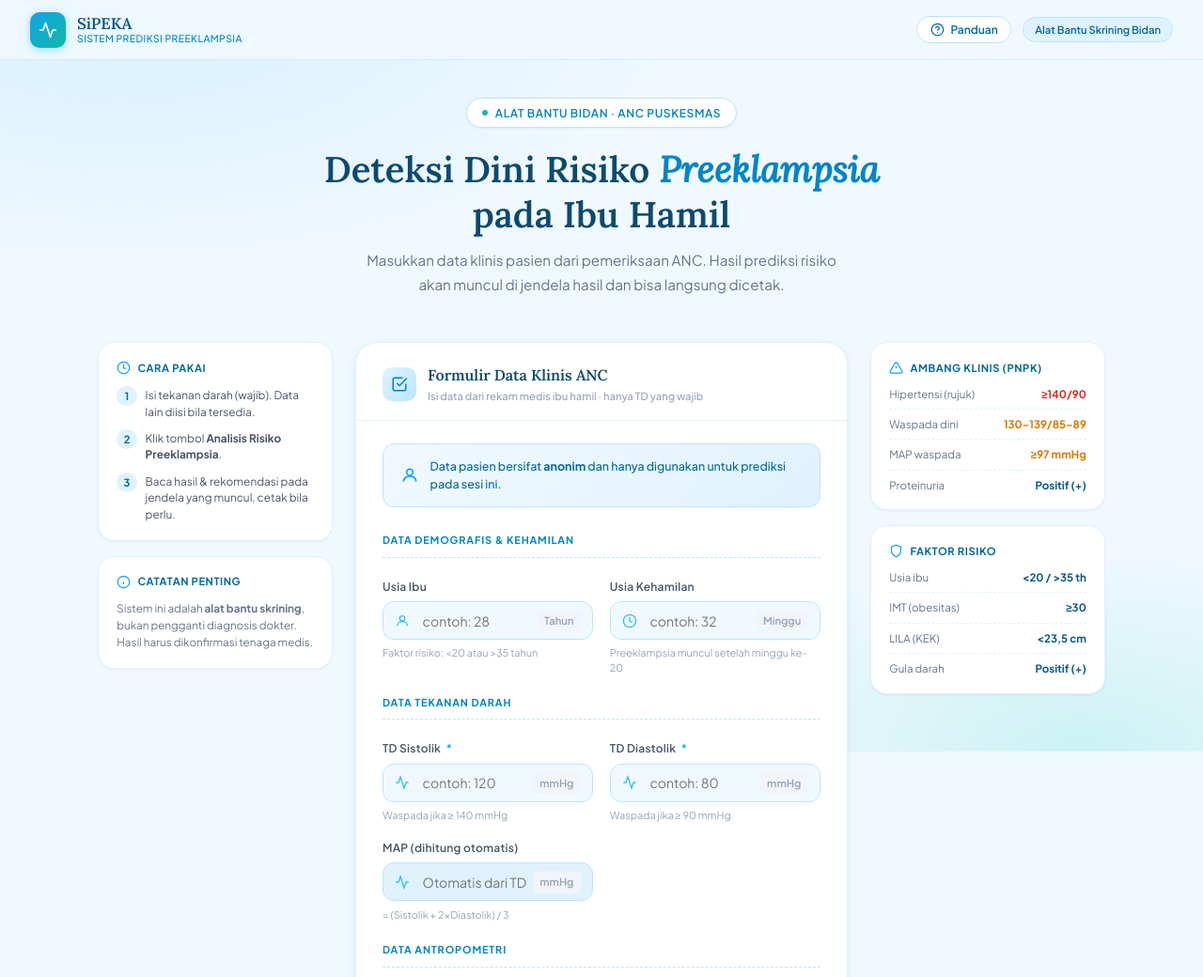
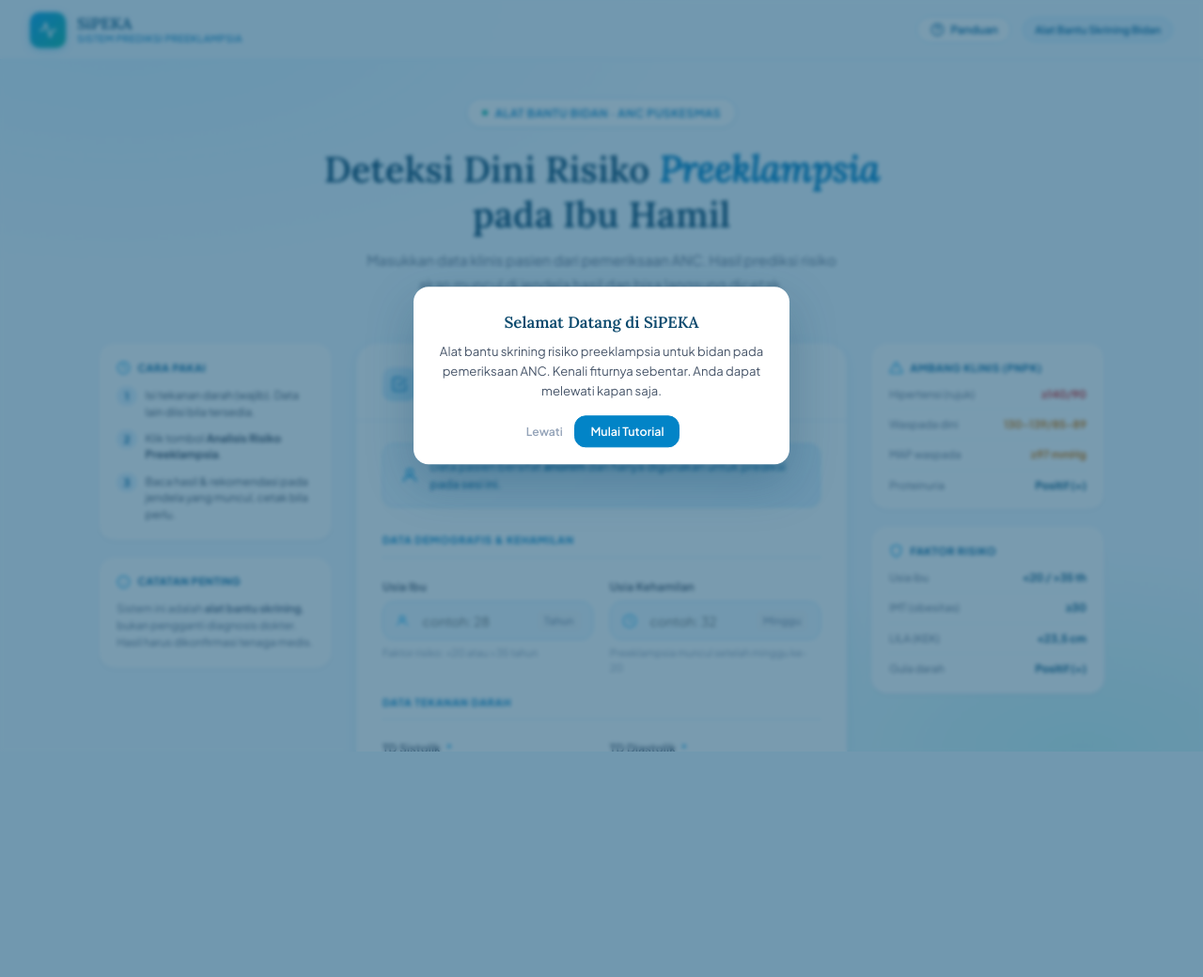
Before and after one commit to Andikaputh/sipeka, a Flask app: page / in a window 1280 px wide. Shown: the top 1040 px of the page at 94% size. After the commit the page ends 800 px from the top, so only its background shows below. Run offline with Flask 3, Linux system fonts and the light colour scheme.

Commit message:
Tambah tur onboarding untuk bidan baru

```diff
--- a/static/css/style.css
+++ b/static/css/style.css
@@ -403,3 +403,30 @@ body::before{content:'';position:fixed;inset:0;
   .hero h1{font-size:1.32rem}
   .card-body{padding:1.1rem .95rem}
 }
+
+
+/* ═══ TUR ONBOARDING ═══ */
+.tour{position:fixed;inset:0;z-index:2000;display:none;pointer-events:none}
+.tour.open{display:block}
+.tour.welcome{background:rgba(12,74,110,.55);-webkit-backdrop-filter:blur(2px);backdrop-filter:blur(2px);pointer-events:auto}
+.tour-spot{position:fixed;border-radius:12px;border:2px solid var(--sky-300);
+  box-shadow:0 0 0 9999px rgba(12,74,110,.55);transition:all .3s cubic-bezier(.4,0,.2,1);pointer-events:none}
+.tour.welcome .tour-spot{display:none}
+.tour-pop{position:fixed;max-width:320px;width:calc(100% - 24px);background:white;border-radius:16px;
+  box-shadow:0 20px 50px rgba(12,74,110,.3);padding:1.15rem 1.25rem;pointer-events:auto;animation:tourPop .25s ease}
+.tour.welcome .tour-pop{left:50%!important;top:50%!important;transform:translate(-50%,-50%);max-width:400px;text-align:center;animation:none}
+@keyframes tourPop{from{opacity:0;transform:translateY(8px)}to{opacity:1;transform:translateY(0)}}
+.tour-count{font-size:.66rem;font-weight:700;letter-spacing:.06em;text-transform:uppercase;color:var(--sky-600);margin-bottom:.4rem}
+.tour-title{font-family:var(--font-d);font-size:1.05rem;font-weight:600;color:var(--sky-900);margin-bottom:.4rem}
+.tour-text{font-size:.82rem;color:var(--slate-600);line-height:1.6;margin-bottom:1rem}
+.tour-actions{display:flex;align-items:center;justify-content:space-between;gap:.6rem}
+.tour.welcome .tour-actions{justify-content:center}
+.tour-nav{display:flex;gap:.5rem}
+.tour-skip{background:none;border:none;font-family:var(--font-b);font-size:.76rem;font-weight:600;color:var(--slate-400);cursor:pointer;padding:.4rem .2rem}
+.tour-skip:hover{color:var(--slate-600)}
+.tour-btn{font-family:var(--font-b);font-size:.78rem;font-weight:600;border-radius:var(--r-md);cursor:pointer;padding:.5rem 1rem;border:1.5px solid;transition:all var(--t)}
+.tour-btn.ghost{background:white;color:var(--sky-700);border-color:var(--sky-200)}
+.tour-btn.ghost:hover{background:var(--sky-50)}
+.tour-btn.filled{background:var(--sky-600);color:white;border-color:var(--sky-600)}
+.tour-btn.filled:hover{background:var(--sky-700)}
+@media print{.tour{display:none!important}}
--- a/static/js/main.js
+++ b/static/js/main.js
@@ -214,6 +214,62 @@ function showToast(msg, type = 'error') {
   setTimeout(() => toast.classList.remove('show'), 3500);
 }
 
+/* ---- Tur onboarding ---- */
+const tourSteps = [
+  { el: null, title: 'Selamat Datang di SiPEKA', text: 'Alat bantu skrining risiko preeklampsia untuk bidan pada pemeriksaan ANC. Kenali fiturnya sebentar. Anda dapat melewati kapan saja.' },
+  { el: '#form-card', title: 'Formulir Data Klinis', text: 'Masukkan data pemeriksaan pasien di sini. Hanya tekanan darah yang wajib diisi, data lain melengkapi bila tersedia.' },
+  { el: '#TD_Sistolik', title: 'Tekanan Darah (Wajib)', text: 'Isi TD Sistolik dan Diastolik. Nilai MAP akan terhitung otomatis dari kedua nilai ini.' },
+  { el: '#btn-example', title: 'Isi Contoh Data', text: 'Klik untuk mengisi data contoh secara otomatis. Berguna untuk mencoba sistem dengan cepat.' },
+  { el: '#predict-btn', title: 'Analisis Risiko', text: 'Klik untuk menjalankan model dan menampilkan hasil prediksi beserta rekomendasi tindak lanjut.' },
+  { el: '#btn-panduan', title: 'Panduan & Tutorial', text: 'Buka panduan penggunaan atau putar ulang tutorial ini kapan saja melalui tombol ini.' },
+];
+let tourIdx = 0;
+
+function placeTour(elx) {
+  const r = elx.getBoundingClientRect(), pad = 8;
+  const spot = $('tour-spot'), pop = $('tour-pop');
+  spot.style.left = (r.left - pad) + 'px';
+  spot.style.top = (r.top - pad) + 'px';
+  spot.style.width = (r.width + pad * 2) + 'px';
+  spot.style.height = (r.height + pad * 2) + 'px';
+  const popW = Math.min(320, window.innerWidth - 24);
+  let top = r.bottom + 14, left = r.left;
+  if (top + 200 > window.innerHeight) top = Math.max(12, r.top - 14 - 200);
+  left = Math.min(Math.max(12, left), window.innerWidth - popW - 12);
+  pop.style.left = left + 'px';
+  pop.style.top = top + 'px';
+}
+
+function renderTour() {
+  const step = tourSteps[tourIdx];
+  const welcome = !step.el;
+  $('tour').classList.toggle('welcome', welcome);
+  $('tour-count').textContent = welcome ? '' : ('Langkah ' + tourIdx + ' dari ' + (tourSteps.length - 1));
+  $('tour-title').textContent = step.title;
+  $('tour-text').textContent = step.text;
+  $('tour-prev').style.display = (!welcome && tourIdx > 1) ? '' : 'none';
+  $('tour-next').textContent = welcome ? 'Mulai Tutorial' : (tourIdx === tourSteps.length - 1 ? 'Selesai' : 'Lanjut');
+  if (welcome) return;
+  const elx = document.querySelector(step.el);
+  if (!elx) { nextTour(); return; }
+  elx.scrollIntoView({ block: 'center', behavior: 'smooth' });
+  setTimeout(() => placeTour(elx), 320);
+}
+
+function startTour() {
+  tourIdx = 0;
+  $('tour').classList.add('open');
+  $('tour').setAttribute('aria-hidden', 'false');
+  renderTour();
+}
+function endTour() {
+  $('tour').classList.remove('open');
+  $('tour').setAttribute('aria-hidden', 'true');
+  try { localStorage.setItem('sipeka_tour_done', '1'); } catch (e) {}
+}
+function nextTour() { if (tourIdx < tourSteps.length - 1) { tourIdx++; renderTour(); } else { endTour(); } }
+function prevTour() { if (tourIdx > 1) { tourIdx--; renderTour(); } }
+
 document.addEventListener('DOMContentLoaded', () => {
   ['BB_kg', 'TB_cm'].forEach(id => { const el = $(id); if (el) el.addEventListener('input', calcIMT); });
   watchTD();
@@ -227,6 +283,14 @@ document.addEventListener('DOMContentLoaded', () => {
   $('panduan-close').addEventListener('click', closePanduan);
   $('panduan-ok').addEventListener('click', closePanduan);
   $('panduan-modal').addEventListener('click', e => { if (e.target === $('panduan-modal')) closePanduan(); });
-  document.addEventListener('keydown', e => { if (e.key === 'Escape') { closeModal(); closePanduan(); } });
+  document.addEventListener('keydown', e => { if (e.key === 'Escape') { closeModal(); closePanduan(); endTour(); } });
+  $('tour-next').addEventListener('click', nextTour);
+  $('tour-prev').addEventListener('click', prevTour);
+  $('tour-skip').addEventListener('click', endTour);
+  $('panduan-tour').addEventListener('click', () => { closePanduan(); startTour(); });
+  const repositionTour = () => { if ($('tour').classList.contains('open') && tourSteps[tourIdx].el) { const e = document.querySelector(tourSteps[tourIdx].el); if (e) placeTour(e); } };
+  window.addEventListener('resize', repositionTour);
+  window.addEventListener('scroll', repositionTour, true);
+  try { if (!localStorage.getItem('sipeka_tour_done')) setTimeout(startTour, 700); } catch (e) {}
   console.log('SiPEKA initialized');
 });
--- a/templates/index.html
+++ b/templates/index.html
@@ -353,7 +353,25 @@
       </div>
     </div>
     <div class="result-actions">
-      <button class="btn-action filled" id="panduan-ok" style="flex:1">Mengerti, Mulai Gunakan</button>
+      <button class="btn-action outline" id="panduan-tour" style="flex:1">Putar Ulang Tutorial</button>
+      <button class="btn-action filled" id="panduan-ok" style="flex:1">Mengerti</button>
+    </div>
+  </div>
+</div>
+
+<!-- TUR ONBOARDING -->
+<div id="tour" class="tour" aria-hidden="true">
+  <div id="tour-spot" class="tour-spot"></div>
+  <div id="tour-pop" class="tour-pop">
+    <div class="tour-count" id="tour-count"></div>
+    <div class="tour-title" id="tour-title"></div>
+    <div class="tour-text" id="tour-text"></div>
+    <div class="tour-actions">
+      <button type="button" class="tour-skip" id="tour-skip">Lewati</button>
+      <div class="tour-nav">
+        <button type="button" class="tour-btn ghost" id="tour-prev">Kembali</button>
+        <button type="button" class="tour-btn filled" id="tour-next">Lanjut</button>
+      </div>
     </div>
   </div>
 </div>
```
